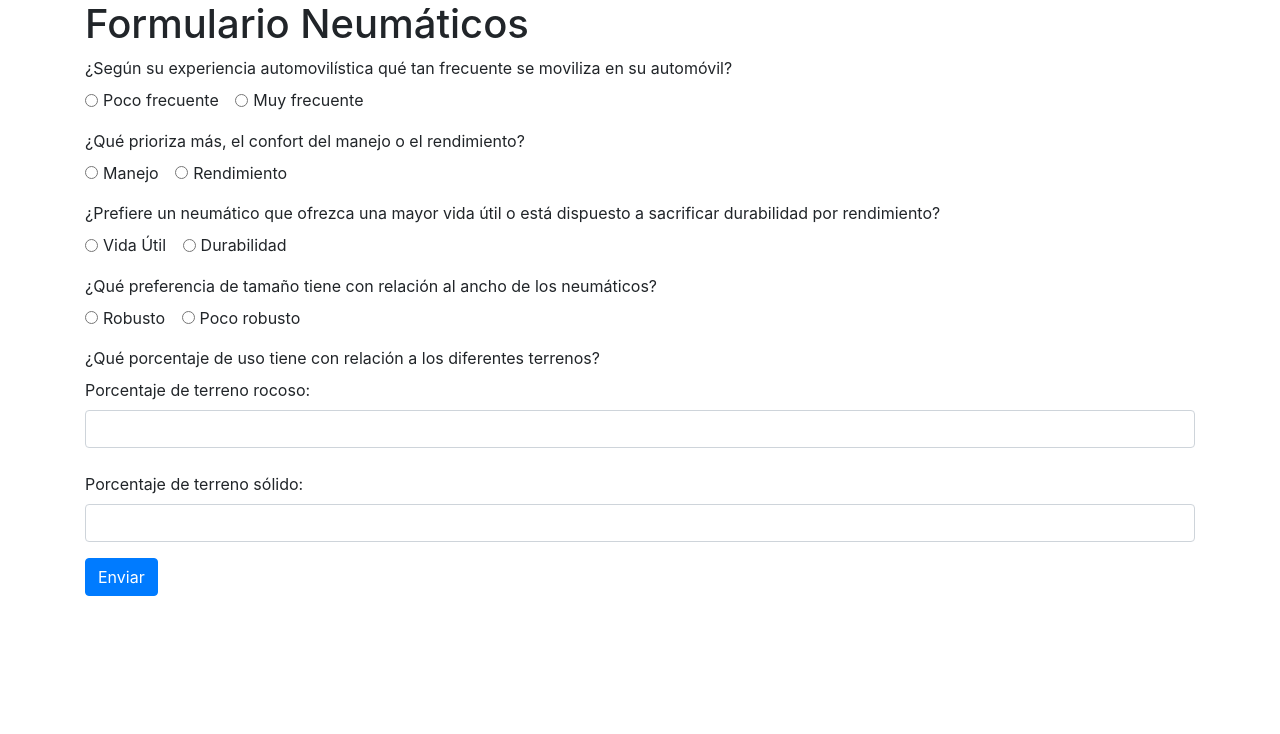
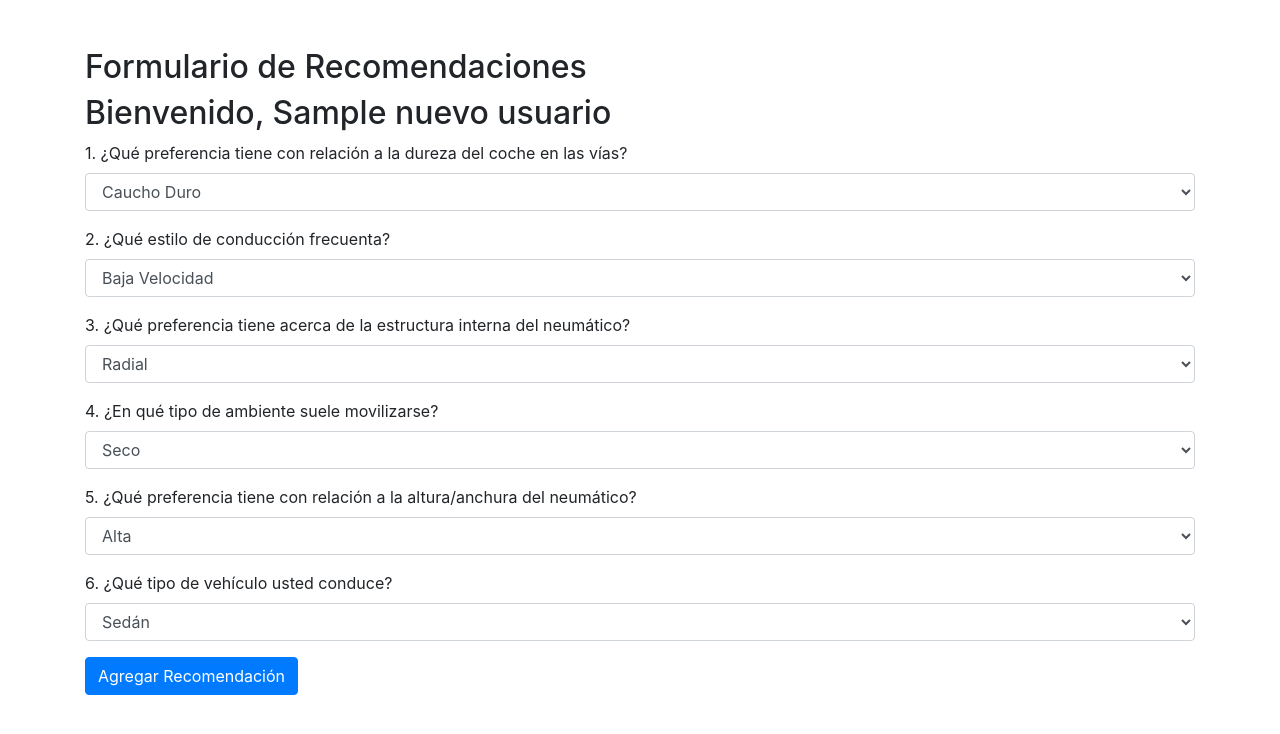
Before and after one commit to AcidSugar27/flask-recomendacion, a Flask app: template app/templates/formulario.html in a window 1280 px wide. Shown: the top 734 px of the page. Run offline with Flask 3, Linux system fonts and the light colour scheme; the template is opened without the code that fills it: most values are stand-ins (such as "Sample title", 1, 10 or a date in 2020); some libraries are stand-ins or nearby versions.

Commit message:
modificacion en general

```diff
--- /dev/null
+++ b/app/routes/citas_ruta.py
@@ -0,0 +1,6 @@
+
+from flask import Blueprint, render_template
+from app.models.citas import Cita
+from app.models.usuarios import Usuario
+
+citas_bp = Blueprint('citas_bp', __name__)
--- a/app/run.py
+++ b/app/run.py
@@ -1,8 +1,10 @@
-from app import create_app, db
+from app import create_app
+from app.routes import register_routes
+
 
 app = create_app()
+register_routes(app)
+
 
 if __name__ == '__main__':
-    with app.app_context():
-        db.create_all()
     app.run(debug=True)
--- a/app/templates/formulario.html
+++ b/app/templates/formulario.html
@@ -1,87 +1,81 @@
-
+<!-- templates/crear_recomendacion.html -->
+<!DOCTYPE html>
 <!DOCTYPE html>
 <html lang="en">
 <head>
     <meta charset="UTF-8">
     <meta name="viewport" content="width=device-width, initial-scale=1.0">
-    <title>Formulario Neumáticos</title>
-    <!-- Agregar enlaces a Bootstrap CSS -->
-    <link rel="stylesheet" href="https://stackpath.bootstrapcdn.com/bootstrap/4.5.2/css/bootstrap.min.css">
-
+    <title>Formulario de Recomendaciones</title>
+    <link rel="stylesheet" href="https://maxcdn.bootstrapcdn.com/bootstrap/4.0.0/css/bootstrap.min.css">
+    <!-- Agrega tu hoja de estilo personalizada si es necesario -->
+    <link rel="stylesheet" href="tu_estilo.css">
 </head>
 <body>
-    <div class="container">
-        <h1>Formulario Neumáticos</h1>
-        <form action="/submit" method="post">
+
+<div class="container mt-5">
+    <h2>Formulario de Recomendaciones</h2>
+    <h2>Bienvenido, {{ nuevo_usuario.nombre }}</h2>
+    <form method="POST" action="{{ url_for('recomendaciones.recomendaciones') }}">
         <div class="form-group">
-                <label>¿Según su experiencia automovilística qué tan frecuente se moviliza en su automóvil?</label>
-                <br>
-                <div class="form-check form-check-inline">
-                    <input class="form-check-input" type="radio" name="frecuencia" value="A" required>
-                    <label class="form-check-label">Poco frecuente</label>
-                </div>
-                <div class="form-check form-check-inline">
-                    <input class="form-check-input" type="radio" name="frecuencia" value="B" required>
-                    <label class="form-check-label">Muy frecuente</label>
-                </div>
+            <label for="dureza_caucho">1. ¿Qué preferencia tiene con relación a la dureza del coche en las vías?</label>
+            <select class="form-control" name="dureza_caucho" required>
+                <option value="caucho_duro">Caucho Duro</option>
+                <option value="caucho_semiblando">Caucho Semiblando</option>
+                <option value="caucho_suave">Caucho Suave</option>
+            </select>
         </div>
 
         <div class="form-group">
-                <label>¿Qué prioriza más, el confort del manejo o el rendimiento?</label>
-                <br>
-                <div class="form-check form-check-inline">
-                    <input class="form-check-input" type="radio" name="prioridad_manejo" value="A" required>
-                    <label class="form-check-label">Manejo</label>
-                </div>
-                <div class="form-check form-check-inline">
-                    <input class="form-check-input" type="radio" name="prioridad_manejo" value="B" required>
-                    <label class="form-check-label">Rendimiento</label>
-                </div>
+            <label for="estilo_conduccion">2. ¿Qué estilo de conducción frecuenta?</label>
+            <select class="form-control" name="estilo_conduccion" required>
+                <option value="baja_velocidad">Baja Velocidad</option>
+                <option value="media_velocidad">Media Velocidad</option>
+                <option value="alta_velocidad">Alta Velocidad</option>
+            </select>
         </div>
 
         <div class="form-group">
-                <label>¿Prefiere un neumático que ofrezca una mayor vida útil o está dispuesto a sacrificar durabilidad por rendimiento?</label>
-                <br>
-                <div class="form-check form-check-inline">
-                    <input class="form-check-input" type="radio" name="preferencia_vida_util" value="A" required>
-                    <label class="form-check-label">Vida Útil</label>
-                </div>
-                <div class="form-check form-check-inline">
-                    <input class="form-check-input" type="radio" name="preferencia_vida_util" value="B" required>
-                    <label class="form-check-label">Durabilidad</label>
-                </div>
+            <label for="estructura_neumatico">3. ¿Qué preferencia tiene acerca de la estructura interna del neumático?</label>
+            <select class="form-control" name="estructura_neumatico" required>
+                <option value="radial">Radial</option>
+                <option value="diagonal">Diagonal</option>
+            </select>
         </div>
 
         <div class="form-group">
-                <label>¿Qué preferencia de tamaño tiene con relación al ancho de los neumáticos?</label>
-                <br>
-                <div class="form-check form-check-inline">
-                    <input class="form-check-input" type="radio" name="preferencia_robustez" value="A" required>
-                    <label class="form-check-label">Robusto</label>
-                </div>
-                <div class="form-check form-check-inline">
-                    <input class="form-check-input" type="radio" name="preferencia_robustez" value="B" required>
-                    <label class="form-check-label">Poco robusto</label>
-                </div>
+            <label for="tipo_ambiente">4. ¿En qué tipo de ambiente suele movilizarse?</label>
+            <select class="form-control" name="tipo_ambiente" required>
+                <option value="seco">Seco</option>
+                <option value="mojado">Mojado</option>
+                <option value="ambos">Ambos</option>
+            </select>
         </div>
 
         <div class="form-group">
-                <label>¿Qué porcentaje de uso tiene con relación a los diferentes terrenos?</label>
-                <br>
-                <label>Porcentaje de terreno rocoso:</label>
-                <input type="number" name="porcentaje_rocoso" min="0" max="100" class="form-control" required>
-                <br>
-                <label>Porcentaje de terreno sólido:</label>
-                <input type="number" name="porcentaje_solido" min="0" max="100" class="form-control" required>
+            <label for="altura_anchura">5. ¿Qué preferencia tiene con relación a la altura/anchura del neumático?</label>
+            <select class="form-control" name="altura_anchura" required>
+                <option value="alta">Alta</option>
+                <option value="media">Media</option>
+                <option value="baja">Baja</option>
+            </select>
         </div>
 
-            <button type="submit" class="btn btn-primary">Enviar</button>
+        <div class="form-group">
+            <label for="tipo_vehiculo">6. ¿Qué tipo de vehículo usted conduce?</label>
+            <select class="form-control" name="tipo_vehiculo" required>
+                <option value="sedan">Sedán</option>
+                <option value="suv">SUV</option>
+            </select>
+        </div>
+
+        <button type="submit" class="btn btn-primary">Agregar Recomendación</button>
     </form>
 </div>
 
-    <!-- Agregar enlaces a Bootstrap JS y Popper.js (requeridos para los componentes de Bootstrap) -->
-    <script src="https://code.jquery.com/jquery-3.5.1.slim.min.js"></script>
-    <script src="https://cdn.jsdelivr.net/npm/@popperjs/core@2.9.1/dist/umd/popper.min.js"></script>
-    <script src="https://stackpath.bootstrapcdn.com/bootstrap/4.5.2/js/bootstrap.min.js"></script>
+<script src="https://code.jquery.com/jquery-3.2.1.slim.min.js"></script>
+<script src="https://cdn.jsdelivr.net/npm/@popperjs/core@2.9.2/dist/umd/popper.min.js"></script>
+<script src="https://maxcdn.bootstrapcdn.com/bootstrap/4.0.0/js/bootstrap.min.js"></script>
+<script src="tu_script.js"></script>
+
 </body>
 </html>
```
Also changed, not shown: app/__init__.py (+8 -9 lines), app/models/__init__.py (added, +7 -0 lines), app/models/citas.py (added, +9 -0 lines), app/models/neumaticos.py (added, +12 -0 lines), app/models/recomendaciones.py (added, +12 -0 lines), app/models/usuarios.py (added, +7 -0 lines), app/routes/__init__.py (+10 -4 lines), app/routes/formulario.py (deleted, +0 -46 lines), app/routes/main.py (deleted, +0 -13 lines), app/routes/recomendaciones_ruta.py (added, +68 -0 lines), app/routes/usuarios.py (deleted, +0 -25 lines), app/routes/usuarios_ruta.py (added, +28 -0 lines), app/templates/inicio.html (+4 -4 lines). Lines whose indentation alone changed are shown as unchanged.
